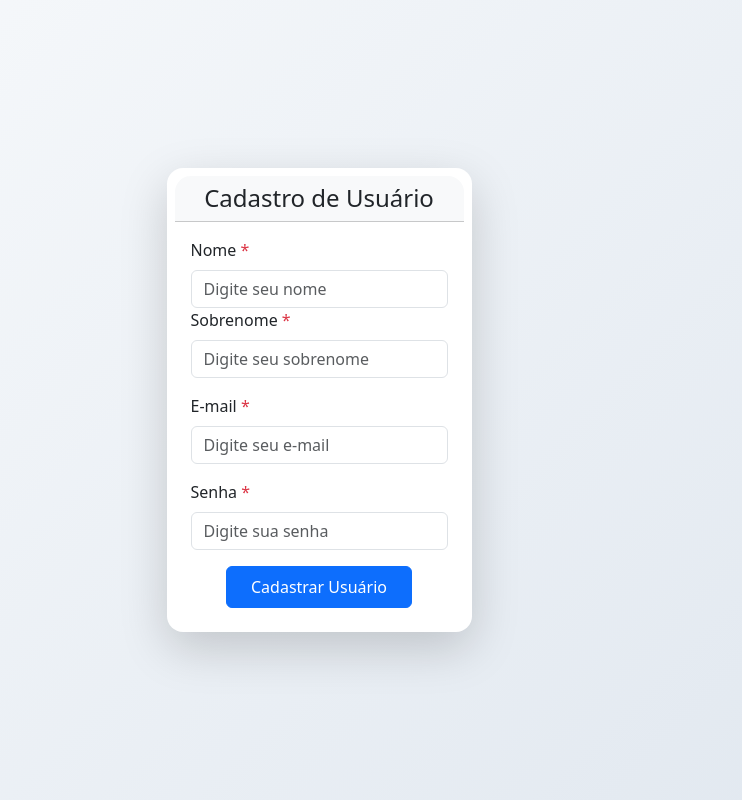
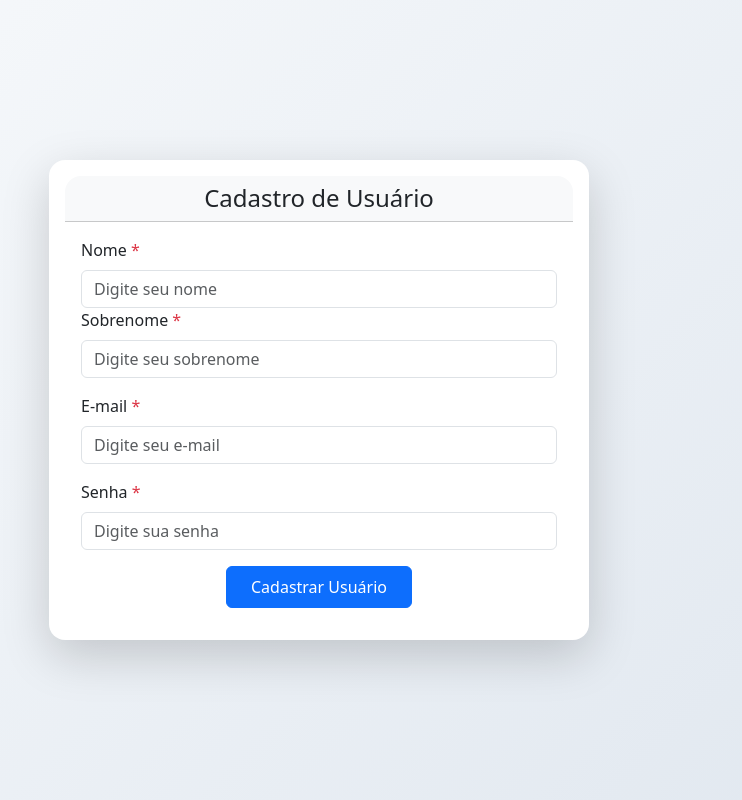
Before and after one commit to leticiasoftsy/desafio1, a React (Vite) app: page / in a window 1280 px wide. Shown: the whole page, without its empty margins (321-1063 px from the left). Built offline with nearby package versions, Linux system fonts and the light colour scheme.

Commit message:
feat: aumentando a largura do formulario

```diff
--- a/src/pages/home/form.tsx
+++ b/src/pages/home/form.tsx
@@ -15,7 +15,6 @@ export default function UserForm({ id }: UserFormProps){
   const navigate = useNavigate();
 
   const [mostrarSenha, setMostrarSenha] = useState(false)
-
 
   const {
     register,
@@ -76,7 +75,7 @@ export default function UserForm({ id }: UserFormProps){
 
   return (
     <div style={{minHeight: '100vh', background: 'linear-gradient(135deg, #f8fafc 0%, #e0e7ef 100%)', display: 'flex', alignItems: 'center', justifyContent: 'center'}}>
-     <Card className="shadow-lg border-0 rounded-4 p-2 animate__animated animate__fadeIn" style={{ background: '#fff', marginTop: 40, marginBottom: 40 }}>
+     <Card className="shadow-lg border-0 rounded-4 p-3 animate__animated animate__fadeIn" style={{ background: '#fff', marginTop: 40, marginBottom: 40, maxWidth: '540px', width: '100%' }}>
       <Card.Header className="text-center fw-bold bg-light rounded-top-4 border-0">
         <h4 className="mb-0">{id ? "Editar usuario" : "Cadastro de Usuário"}</h4>
        </Card.Header>
@@ -106,8 +105,8 @@ export default function UserForm({ id }: UserFormProps){
             <Form.Group className="mb-3">
               <Form.Label>
                 Sobrenome <span className="text-danger">*</span>
-               </Form.Label>
-               <Form.Control
+                </Form.Label>
+                <Form.Control
                 type="text"
                 {...register("name.lastname")}
                 isInvalid={!!errors.name?.lastname}
```
